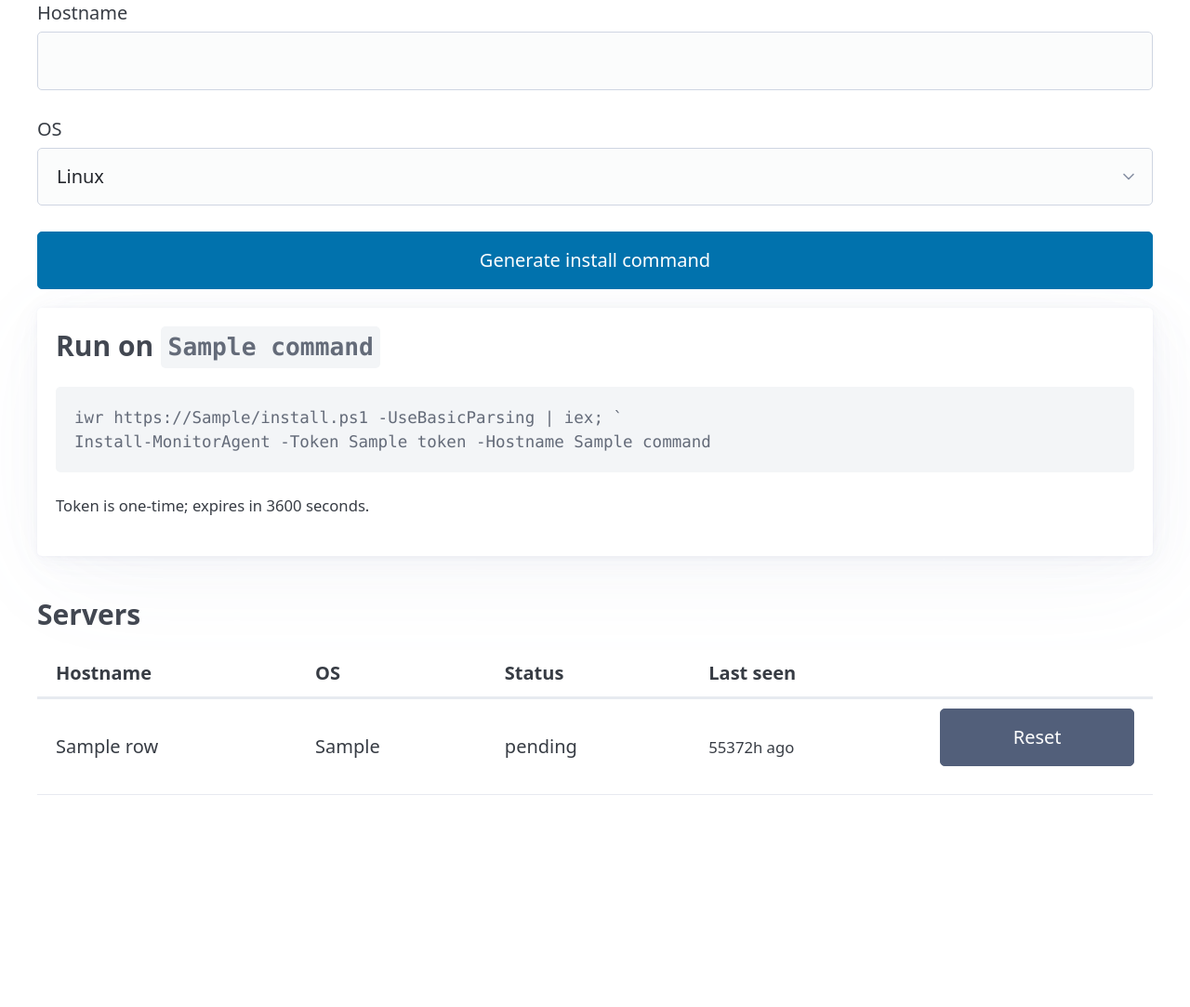
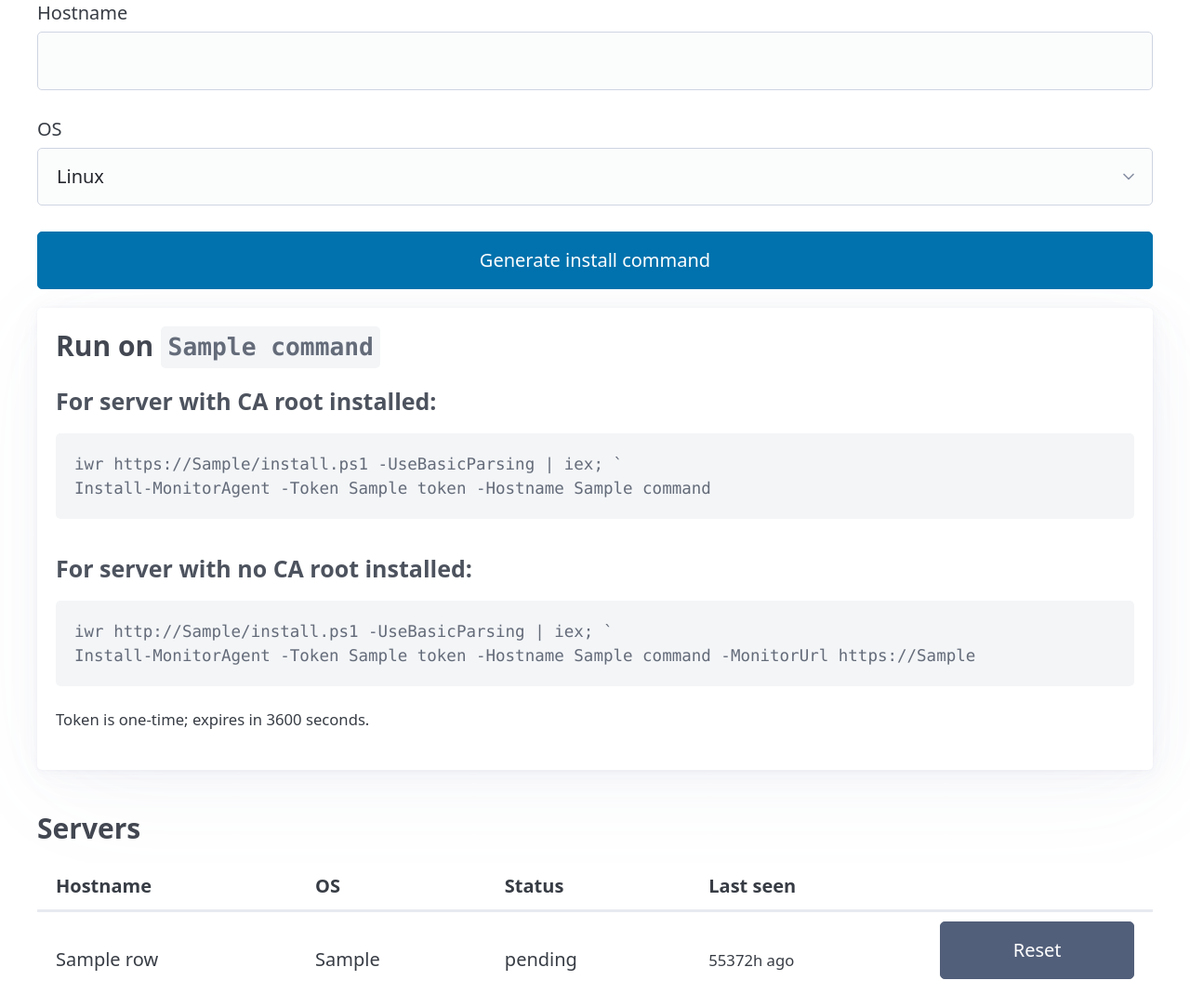
Before and after one commit to pipipipi2002/server-monitor, a FastAPI app: template monitor/app/templates/enroll.html in a window 1280 px wide. Shown: the part 191-1274 px from the top of the page at 93% size. Before the commit the page ends 1046 px from the top, so only its background shows below. Run offline with FastAPI, Linux system fonts and the light colour scheme; the template is opened without the code that fills it: most values are stand-ins (such as "Sample title", 1, 10 or a date in 2020); data that the repository does not hold is empty; some libraries are stand-ins or nearby versions.

Commit message:
Update enroll html for no CA root servers

```diff
--- a/monitor/app/templates/enroll.html
+++ b/monitor/app/templates/enroll.html
@@ -17,12 +17,22 @@
     <article>
         <h3>Run on <code>{{ command.hostname }}</code></h3>
         {% if command.os == "linux" %}
+            <h4>For server with CA root installed:</h4>
             <pre><code>curl -fsSL https://{{ monitor_host }}/install.sh | sudo bash -s -- \
   --token {{ command.token }} \
   --hostname {{ command.hostname }}</code></pre>
+            <h4>For server with <b>no</b> CA root installed:</h4>
+            <pre><code>curl -fsSL http://{{ monitor_host }}/install.sh | sudo bash -s -- \
+  --token {{ command.token }} \
+  --hostname {{ command.hostname }}
+  --monitor-url https://{{ monitor_host }}</code></pre>
         {% else %}
+            <h4>For server with CA root installed:</h4>
             <pre><code>iwr https://{{ monitor_host }}/install.ps1 -UseBasicParsing | iex; `
 Install-MonitorAgent -Token {{ command.token }} -Hostname {{ command.hostname }}</code></pre>
+            <h4>For server with <b>no</b> CA root installed:</h4>
+            <pre><code>iwr http://{{ monitor_host }}/install.ps1 -UseBasicParsing | iex; `
+Install-MonitorAgent -Token {{ command.token }} -Hostname {{ command.hostname }} -MonitorUrl https://{{ monitor_host }}</code></pre>
         {% endif %}
         <p><small>Token is one-time; expires in {{ 3600 }} seconds.</small></p>
     </article>
```
